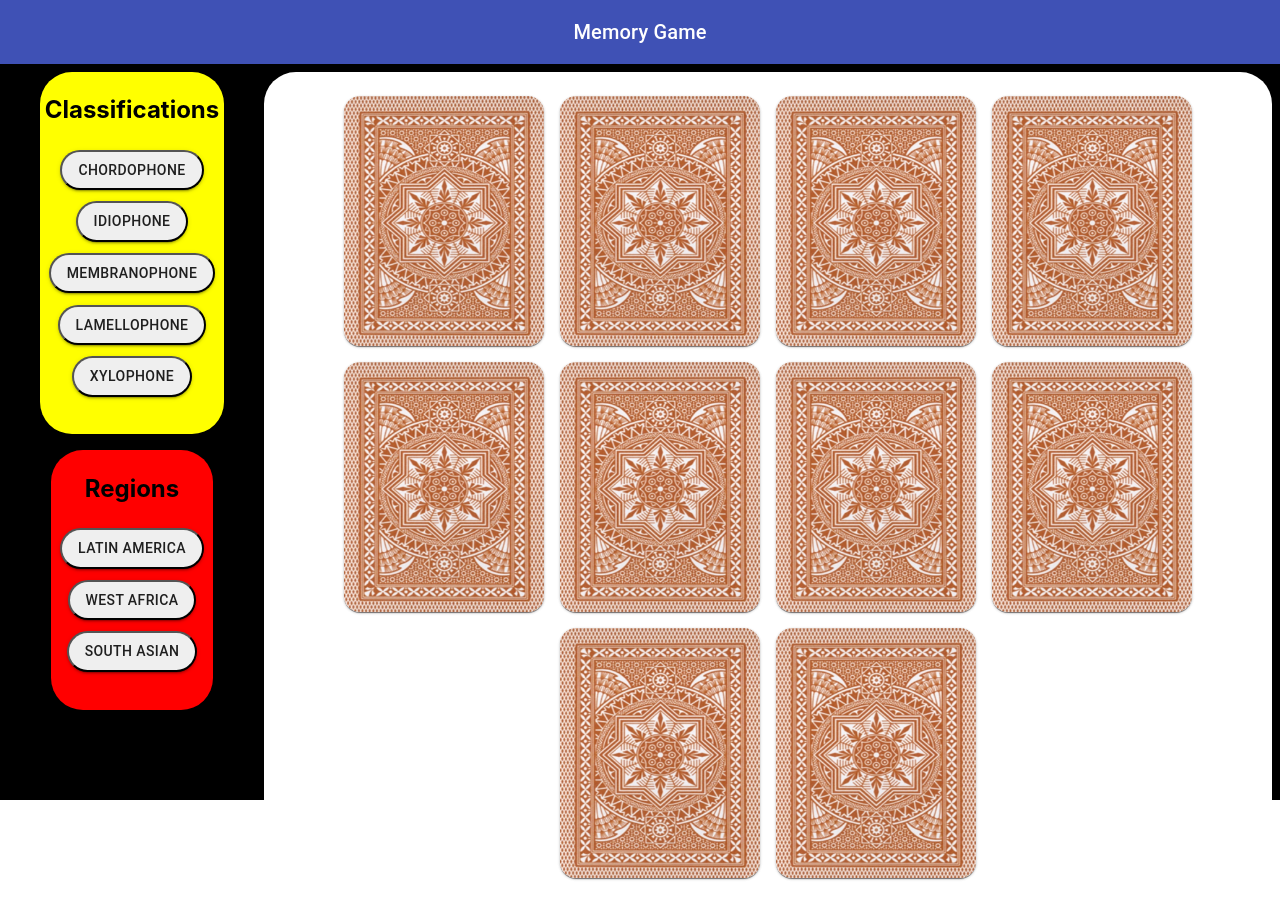
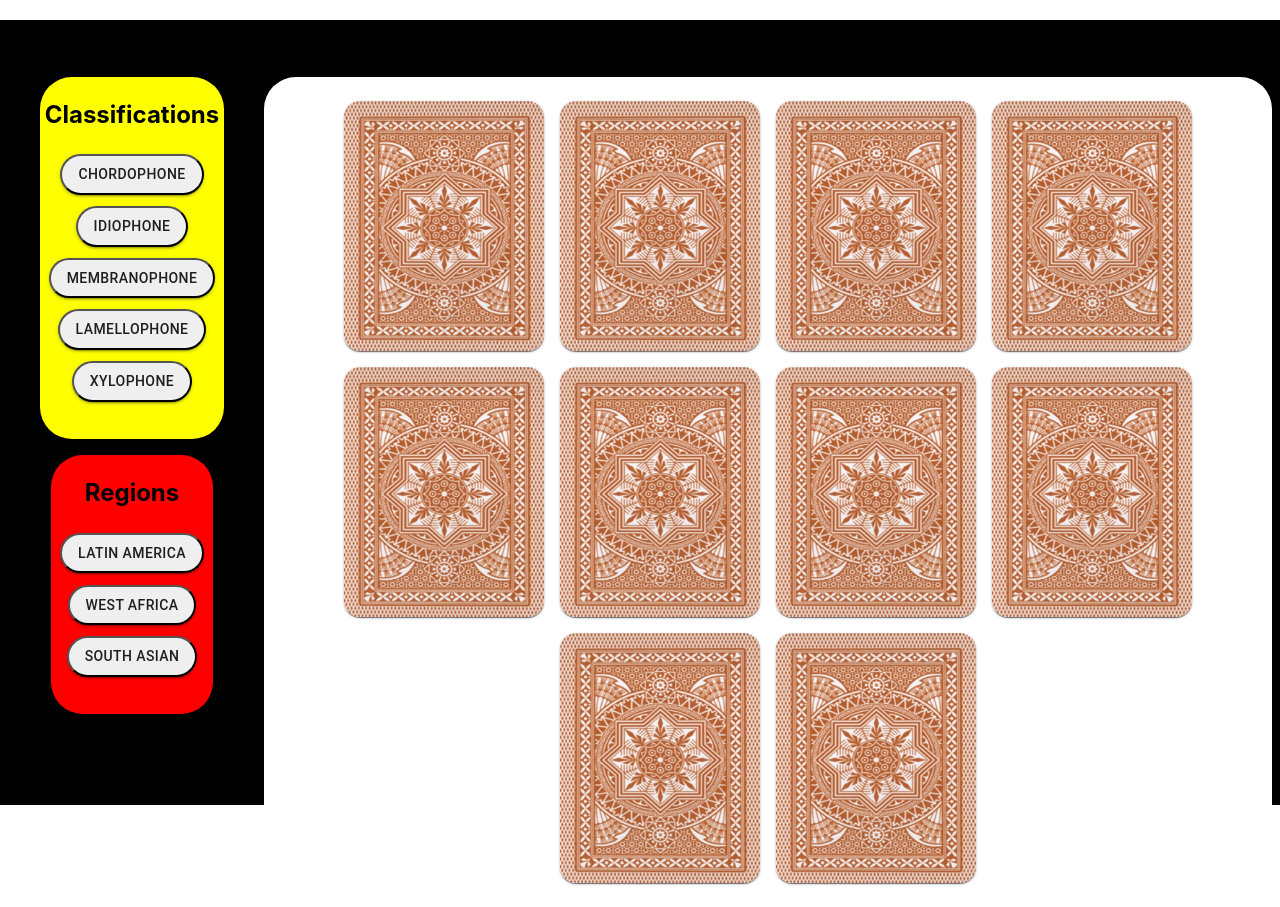
Before and after one commit to vichym/instruments-memory-game, a React (Create React App) app: page / in a window 1280 px wide. Built offline with nearby package versions, Linux system fonts and the light colour scheme.

Commit message:
remove material ui

```diff
--- a/src/components/NavBar.jsx
+++ b/src/components/NavBar.jsx
@@ -1,33 +1,13 @@
-import React from 'react';
-import { makeStyles } from '@material-ui/core/styles';
-import AppBar from '@material-ui/core/AppBar';
-import Toolbar from '@material-ui/core/Toolbar';
-import Typography from '@material-ui/core/Typography';
+import React from "react";
 
-const useStyles = makeStyles((theme) => ({
-  root: {
-    flexGrow: 1,
-  },
-  menuButton: {
-    marginRight: theme.spacing(2),
-  },
-  title: {
-    flexGrow: 1,
-  },
-}));
 
 export default function NavBar() {
-  const classes = useStyles();
 
   return (
-    <div className={classes.root}>
-      <AppBar position="static">
-        <Toolbar>
-          <Typography variant="h6" className={classes.title}>
-            Memory Game
-          </Typography>
-        </Toolbar>
-      </AppBar>
-    </div>
+    <nav class="navbar">
+        <h2 class="navbar-brand" href="#">
+          World Music 101 Memory Game Project
+        </h2>
+      </nav>
   );
 }
```
